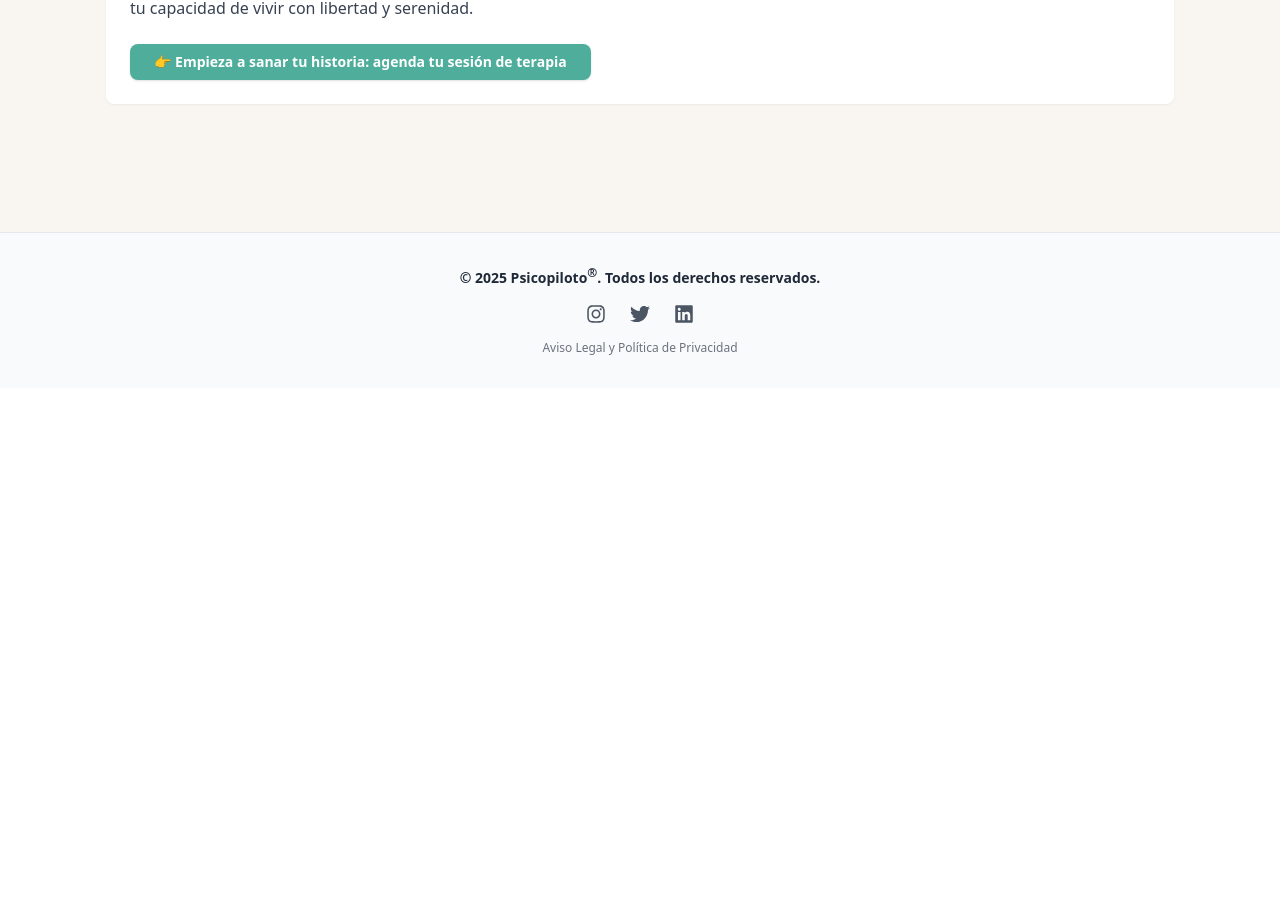
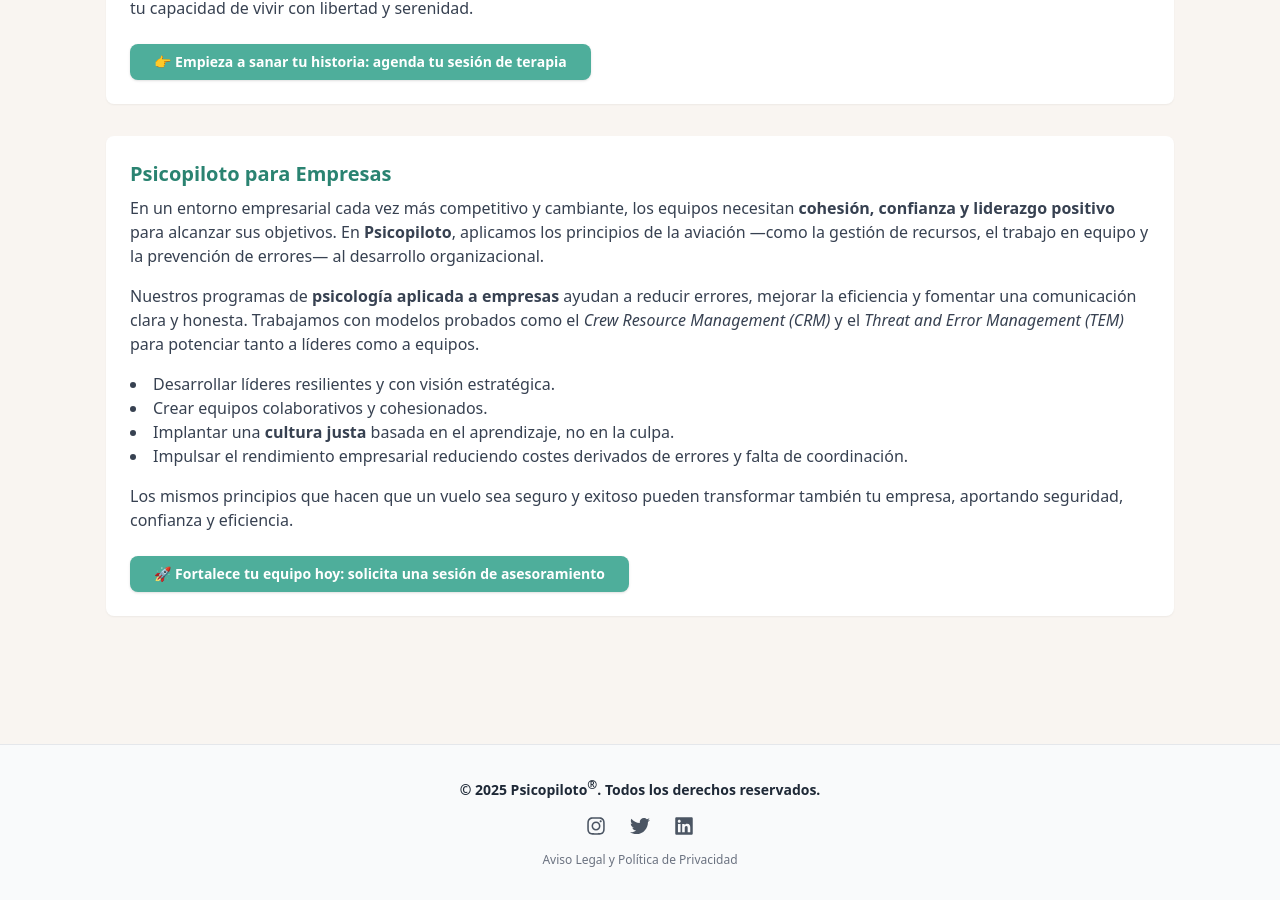
Before and after one commit to psicopiloto/psicopilotopage1, a Next.js app: page /servicios in a window 1280 px wide. Shown: the part 1492-2392 px from the top of the page. Before the commit the page ends 1880 px from the top, so only its background shows below. Built offline with nearby package versions, Linux system fonts and the light colour scheme.

Commit message:
Update servicios.js

```diff
--- a/pages/servicios.js
+++ b/pages/servicios.js
@@ -187,6 +187,47 @@ export default function Servicios() {
                 </span>
               </Link>
             </div>
+
+{/* Psicopiloto para Empresas */}
+<div className="p-6 bg-white rounded-lg shadow-sm hover:shadow-md transition md:col-span-2">
+  <h2 className="font-semibold text-xl mb-2 text-psicopiloto-green-600">
+    Psicopiloto para Empresas
+  </h2>
+  <p className="mb-4">
+    En un entorno empresarial cada vez más competitivo y cambiante, los equipos
+    necesitan <strong>cohesión, confianza y liderazgo positivo</strong> para
+    alcanzar sus objetivos. En <strong>Psicopiloto</strong>, aplicamos los
+    principios de la aviación —como la gestión de recursos, el trabajo en
+    equipo y la prevención de errores— al desarrollo organizacional.
+  </p>
+  <p className="mb-4">
+    Nuestros programas de <strong>psicología aplicada a empresas</strong> ayudan
+    a reducir errores, mejorar la eficiencia y fomentar una comunicación clara
+    y honesta. Trabajamos con modelos probados como el{" "}
+    <em>Crew Resource Management (CRM)</em> y el{" "}
+    <em>Threat and Error Management (TEM)</em> para potenciar tanto a líderes
+    como a equipos.
+  </p>
+  <ul className="list-disc list-inside text-gray-700 mb-4">
+    <li>Desarrollar líderes resilientes y con visión estratégica.</li>
+    <li>Crear equipos colaborativos y cohesionados.</li>
+    <li>Implantar una <strong>cultura justa</strong> basada en el aprendizaje,
+        no en la culpa.</li>
+    <li>Impulsar el rendimiento empresarial reduciendo costes derivados de errores
+        y falta de coordinación.</li>
+  </ul>
+  <p className="mb-4">
+    Los mismos principios que hacen que un vuelo sea seguro y exitoso pueden
+    transformar también tu empresa, aportando seguridad, confianza y eficiencia.
+  </p>
+  <Link href="/contacto">
+    <span className="inline-block mt-2 px-6 py-2 bg-psicopiloto-green-500 text-white rounded-lg text-sm font-semibold shadow hover:bg-psicopiloto-green-600 transition">
+      🚀 Fortalece tu equipo hoy: solicita una sesión de asesoramiento
+    </span>
+  </Link>
+</div>
+
+
           </div>
         </section>
       </main>
```
